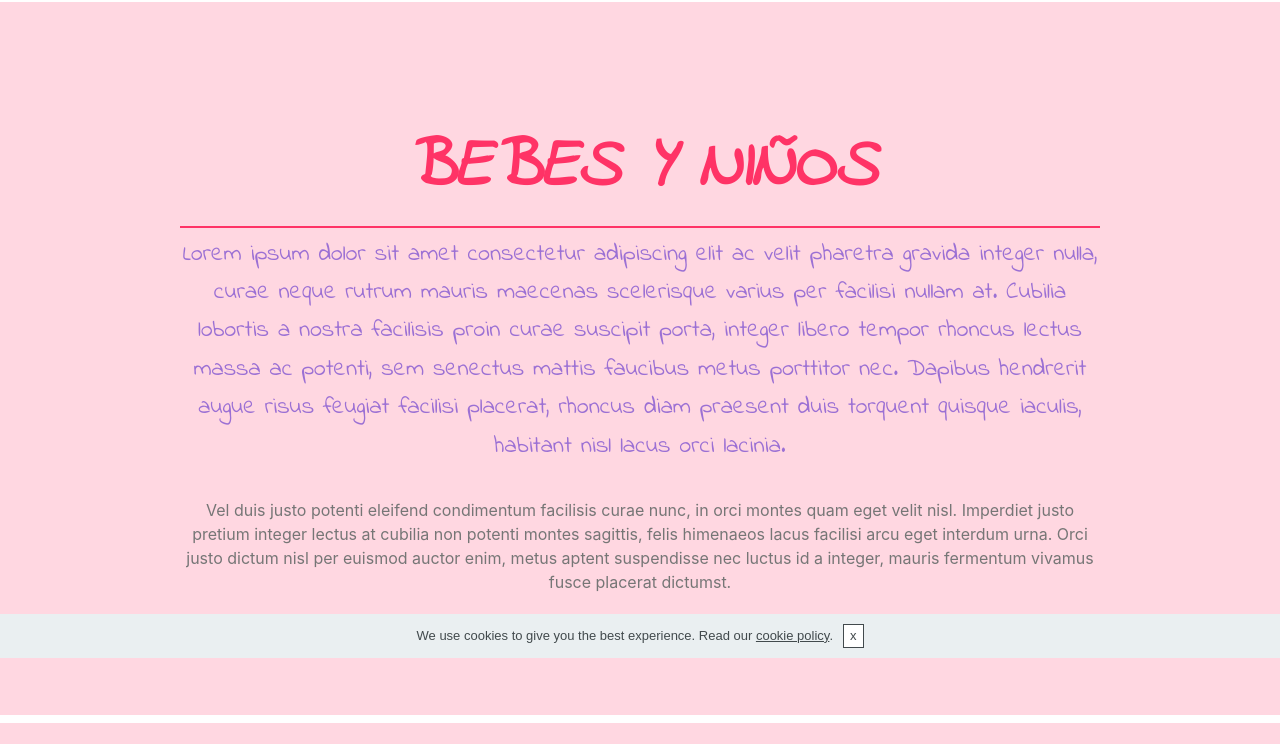
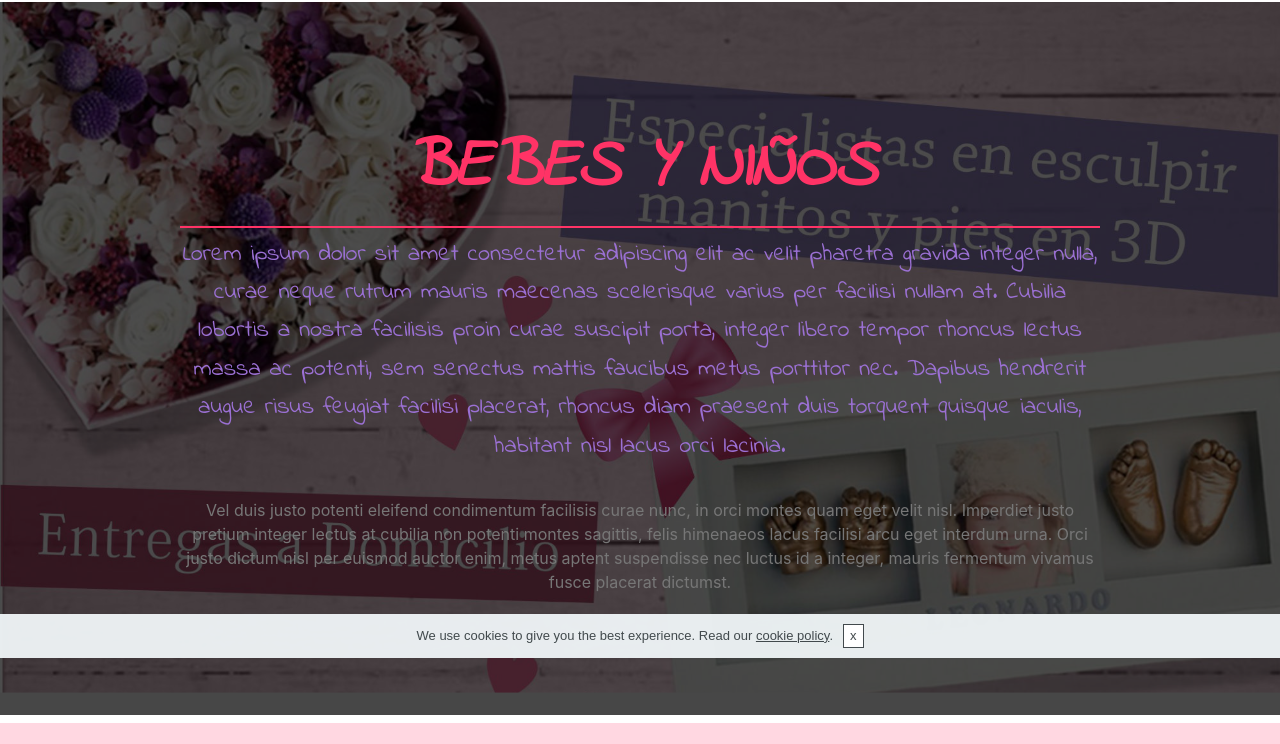
Before and after one commit to omivalera/DulceRecuerdo, a plain HTML site: page page1.html in a window 1280 px wide. Shown: the part 142-886 px from the top of the page. Drawn offline with Linux system fonts and the light colour scheme; animation ran at ten frames a second; files whose address does not match are found by name.

Commit message:
Update page1.html

```diff
--- a/page1.html
+++ b/page1.html
@@ -85,7 +85,7 @@
 
 
 
-    <div class="mbr-overlay" style="opacity: 1; background-color: rgb(255, 215, 225);">
+    <div class="mbr-overlay" style="opacity: 0.7; background-color: rgb(0, 0, 0);">
     </div>
 
     <div class="container">
```
